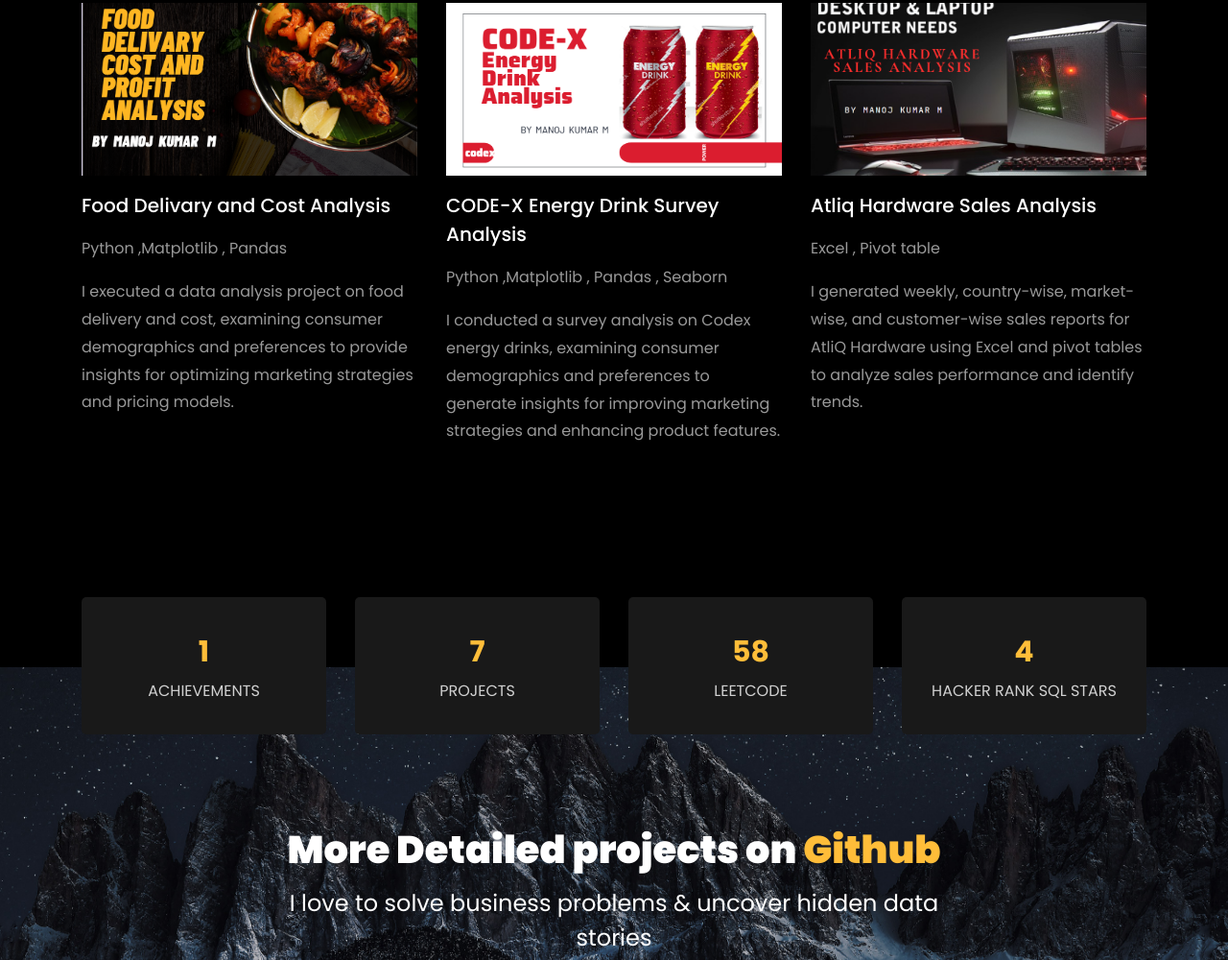
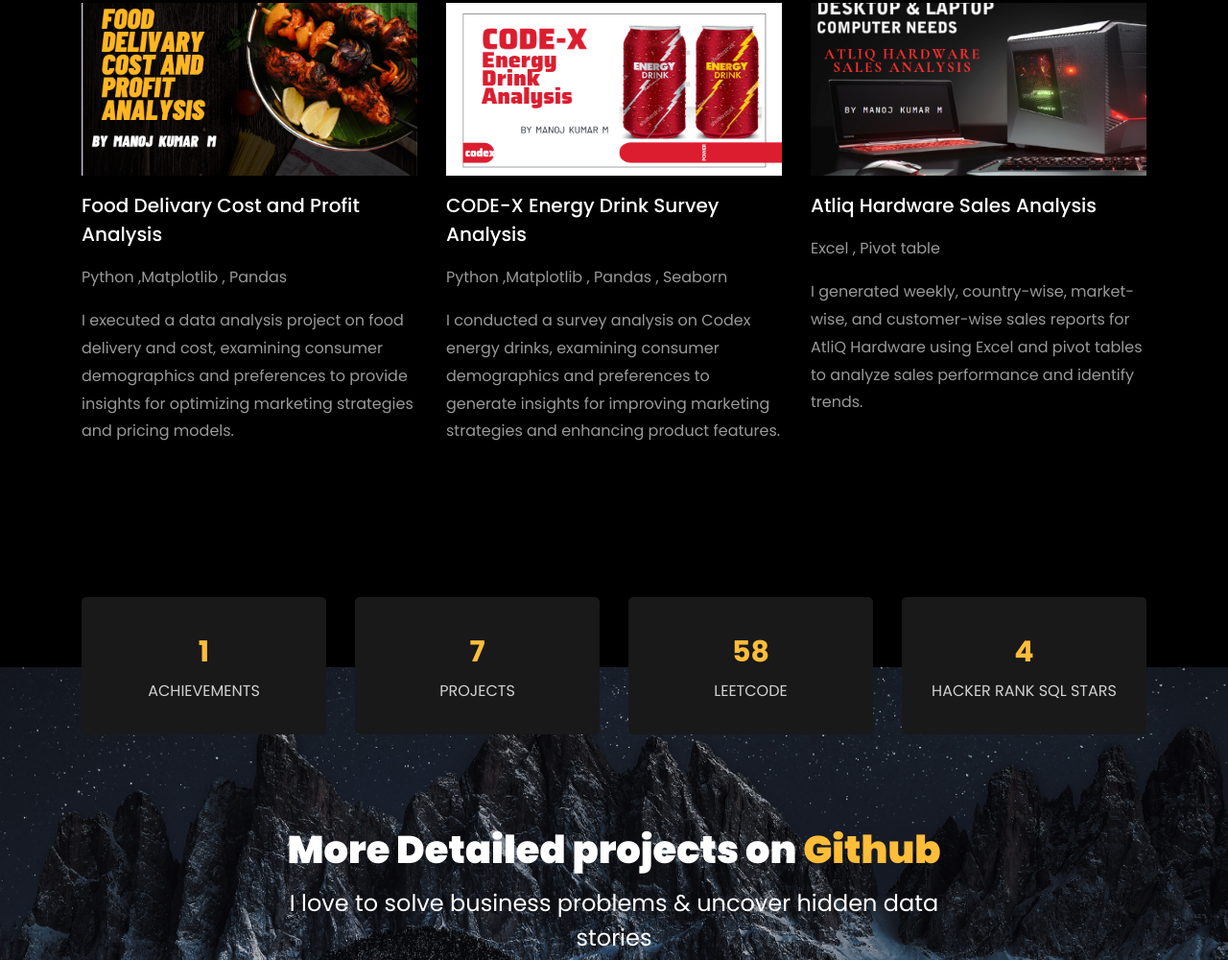
Before and after one commit to manutoman525/manutoman525.github.io, a plain HTML site: page index.html in a window 1280 px wide. Shown: the part 4650-5650 px from the top of the page at 96% size. Drawn offline with Linux system fonts and the light colour scheme; animation ran at ten frames a second; files whose address does not match are found by name.

Commit message:
index.html

```diff
--- a/index.html
+++ b/index.html
@@ -456,7 +456,7 @@
 				</a>
 				<div class="text mt-3 float-right d-block">
 
-				  <h3 class="heading"><a href="https://github.com/manutoman525/Food-Delivery-and-Profit-analysis">Food Delivary and Cost Analysis</a></h3>
+				  <h3 class="heading"><a href="https://github.com/manutoman525/Food-Delivery-and-Profit-analysis">Food Delivary Cost and Profit Analysis</a></h3>
 				  <p>Python ,Matplotlib , Pandas <p>
 				  <p>I executed a data analysis project on food delivery and cost, examining consumer demographics and preferences to provide insights for optimizing marketing strategies and pricing models.</p>
 				</div>
```
